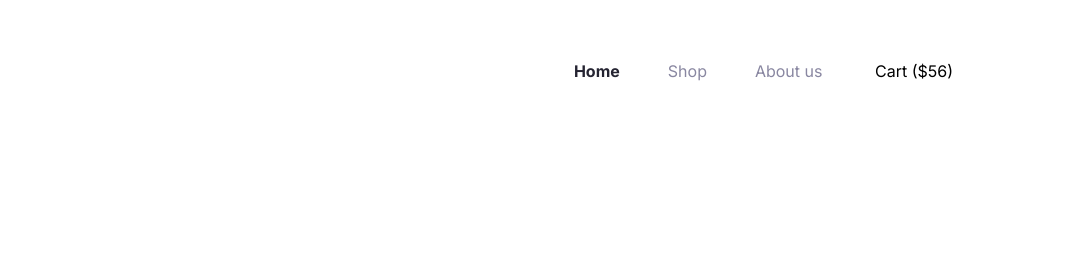
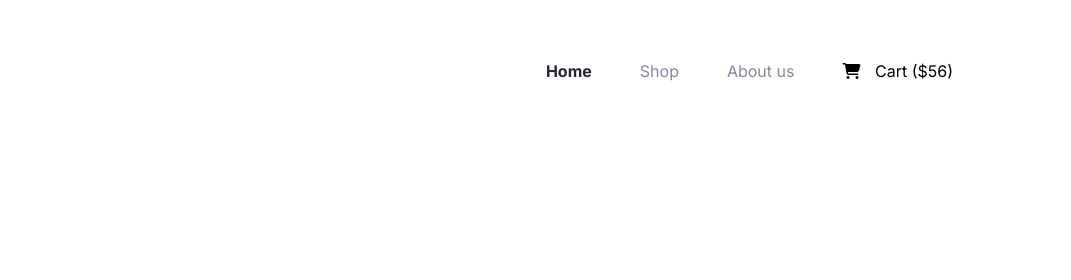
Before and after one commit to Shanjida-Islam138/flower-market-responsive-website, a plain HTML site: page index.html in a window 1280 px wide. Shown: the top 280 px of the page, 209-1280 px from the left. Drawn offline with Linux system fonts and the light colour scheme.

Commit message:
added cart icon

```diff
--- a/index.html
+++ b/index.html
@@ -3,6 +3,8 @@
 <head>
   <meta charset="UTF-8">
   <meta name="viewport" content="width=device-width, initial-scale=1.0">
+  <link rel="stylesheet" href="https://cdnjs.cloudflare.com/ajax/libs/font-awesome/6.5.0/css/all.min.css">
+
   <title>Flower Market</title>
   <link rel="stylesheet" href="styles/flower.css">
 </head>
@@ -14,11 +16,18 @@
 
       <li class="nav-item"><a href="" class="nav-link home">Home</a></li>
       <li class="nav-item"><a href="" class="nav-link primary-link">Shop</a></li>
-        <li class="nav-item"><a href="" class="nav-link primary-link">
-        About us </a></li>
+      <li class="nav-item"><a href="" class="nav-link primary-link">About us</a></li>
 
-        <li class="nav-item"><a href="" class="nav-link secondary-link">Cart ($56)</a></li>
+      <li class="nav-item">
+        <a href="" class="nav-link secondary-link">
+          <i class="fa-solid fa-cart-shopping"></i> Cart ($56)
+        </a>
+      </li>
+
     </ul>
+  </nav>
+</header>
+
 
     </nav>
     <div class="banner">
--- a/styles/flower.css
+++ b/styles/flower.css
@@ -62,6 +62,10 @@
   align-items: center;
   margin-bottom: 120px;
 }
+.nav-link i {
+  margin-right: 10px;
+}
+
 .nav-item{
   list-style: none;
   margin-right: 48px;
```
Lines whose indentation alone changed are shown as unchanged.
